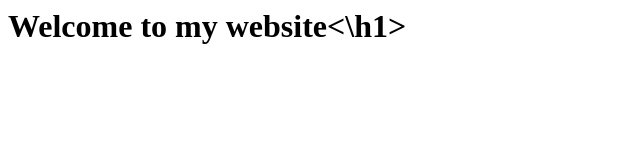
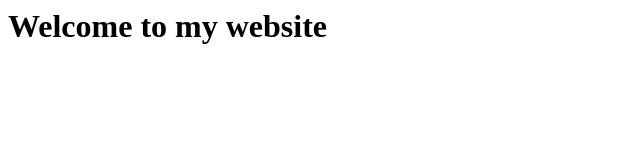
Before and after one commit to prottushislam/portfolio, a plain HTML site: page index.html in a window 1280 px wide. Shown: the whole page, without its empty margins (0-640 px from the left). Drawn offline with Linux system fonts and the light colour scheme.

Commit message:
Update index.html

```diff
--- a/index.html
+++ b/index.html
@@ -1 +1 @@
-<h1>Welcome to my website<\h1>
+<h1>Welcome to my website<h1/>
```
